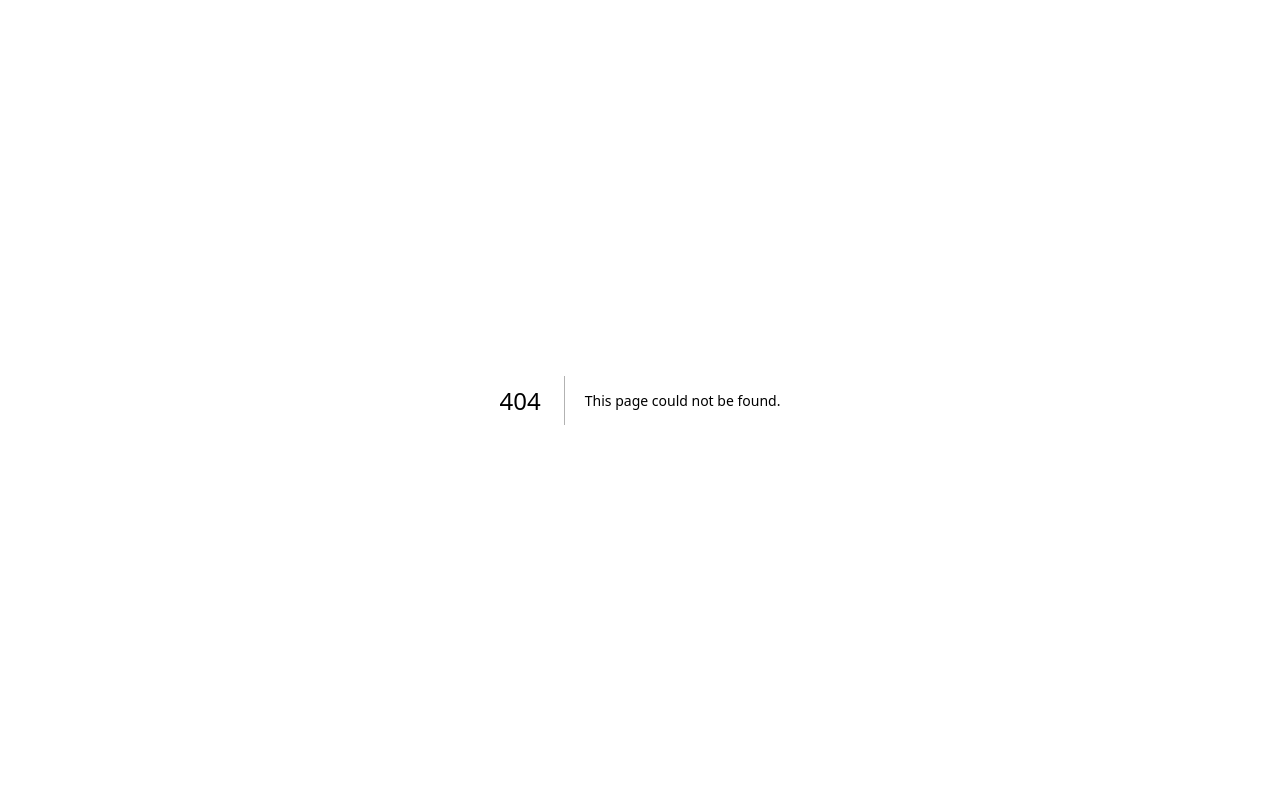
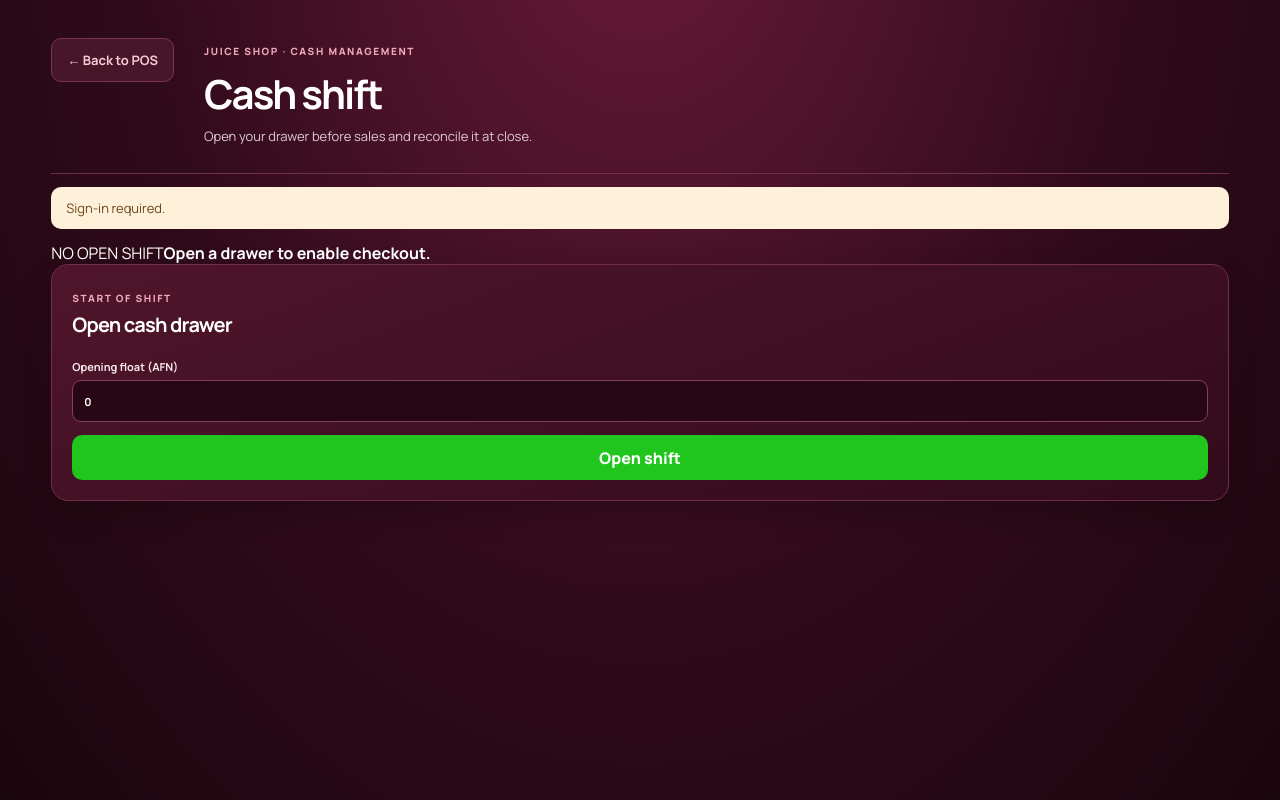
Before and after one commit to hasibhasib12/Juice-shop-, a Next.js app: page /shift in a window 1280 px wide. Before the commit this address had no page. Built offline with nearby package versions, Linux system fonts and the light colour scheme; no server answers.

Commit message:
Add cashier shift open and close screen

```diff
--- /dev/null
+++ b/app/shift/page.tsx
@@ -0,0 +1,53 @@
+"use client";
+
+import { FormEvent, useEffect, useState } from "react";
+
+type Shift = { id: string; openingCashMinor: number; openedAt: string; closingCashMinor: number | null; expectedCashMinor: number | null };
+const money = (minor: number) => new Intl.NumberFormat("en-US", { style: "currency", currency: "AFN" }).format(minor / 100);
+
+export default function ShiftPage() {
+  const [shift, setShift] = useState<Shift | null>(null);
+  const [expected, setExpected] = useState(0);
+  const [opening, setOpening] = useState("0");
+  const [closing, setClosing] = useState("0");
+  const [notice, setNotice] = useState("");
+  const [busy, setBusy] = useState(false);
+  async function load() {
+    const response = await fetch("/api/shifts", { cache: "no-store" });
+    const data = await response.json();
+    if (!response.ok) throw new Error(data.error || "Could not load shift.");
+    setShift(data.shift);
+    setExpected(data.expectedCashMinor ?? 0);
+  }
+  useEffect(() => { void load().catch((error) => setNotice(error.message)); }, []);
+  async function submit(event: FormEvent<HTMLFormElement>, action: "open" | "close") {
+    event.preventDefault(); setBusy(true); setNotice("");
+    const amount = Number(action === "open" ? opening : closing);
+    if (!Number.isFinite(amount) || amount < 0 || !Number.isSafeInteger(Math.round(amount * 100))) { setNotice("Enter a valid non-negative cash amount."); setBusy(false); return; }
+    try {
+      const response = await fetch(action === "open" ? "/api/shifts" : "/api/shifts/close", { method: "POST", headers: { "Content-Type": "application/json" }, body: JSON.stringify(action === "open" ? { openingCashMinor: Math.round(amount * 100) } : { closingCashMinor: Math.round(amount * 100) }) });
+      const data = await response.json();
+      if (!response.ok) throw new Error(data.error || "Shift update failed.");
+      if (action === "close") setNotice(`Shift closed. Expected cash ${money(data.shift.expectedCashMinor)} · Variance ${money(data.shift.varianceMinor)}.`);
+      else setNotice("Cash shift opened. You can now take sales.");
+      await load();
+    } catch (error) { setNotice(error instanceof Error ? error.message : "Shift update failed."); }
+    finally { setBusy(false); }
+  }
+  return (
+    <main className="catalog-admin">
+      <header className="catalog-admin-header"><a href="/" className="catalog-back">← Back to POS</a><div><span>JUICE SHOP · CASH MANAGEMENT</span><h1>Cash shift</h1><p>Open your drawer before sales and reconcile it at close.</p></div></header>
+      {notice && <p className="catalog-notice" role="status">{notice}</p>}
+      <section className="shift-panel">
+        {shift ? <>
+          <div className="shift-status"><span>SHIFT OPEN</span><strong>Started {new Date(shift.openedAt).toLocaleString()}</strong></div>
+          <div className="shift-metrics"><article><span>Opening float</span><b>{money(shift.openingCashMinor)}</b></article><article><span>Expected cash now</span><b>{money(expected)}</b></article></div>
+          <form className="catalog-editor" onSubmit={(e) => void submit(e, "close")}><div className="catalog-section-head"><div><span>END OF SHIFT</span><h2>Close and reconcile</h2></div></div><label>Counted cash in drawer (AFN)<input required type="number" min="0" step="0.01" value={closing} onChange={(e) => setClosing(e.target.value)}/></label><p className="inventory-hint">Expected cash includes the opening float plus completed cash payments by this cashier. Card and other tenders are excluded.</p><button className="catalog-primary" disabled={busy}>{busy ? "Saving…" : "Close shift"}</button></form>
+        </> : <>
+          <div className="shift-status closed"><span>NO OPEN SHIFT</span><strong>Open a drawer to enable checkout.</strong></div>
+          <form className="catalog-editor" onSubmit={(e) => void submit(e, "open")}><div className="catalog-section-head"><div><span>START OF SHIFT</span><h2>Open cash drawer</h2></div></div><label>Opening float (AFN)<input required type="number" min="0" step="0.01" value={opening} onChange={(e) => setOpening(e.target.value)}/></label><button className="catalog-primary" disabled={busy}>{busy ? "Saving…" : "Open shift"}</button></form>
+        </>}
+      </section>
+    </main>
+  );
+}
```
